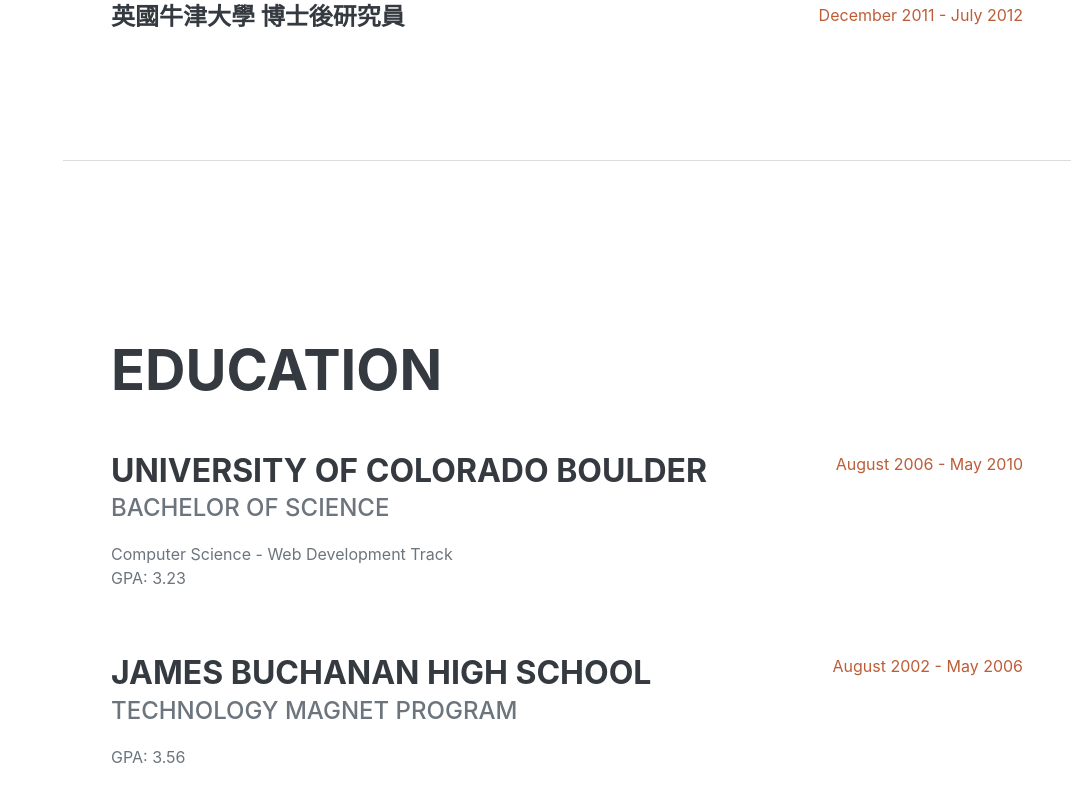
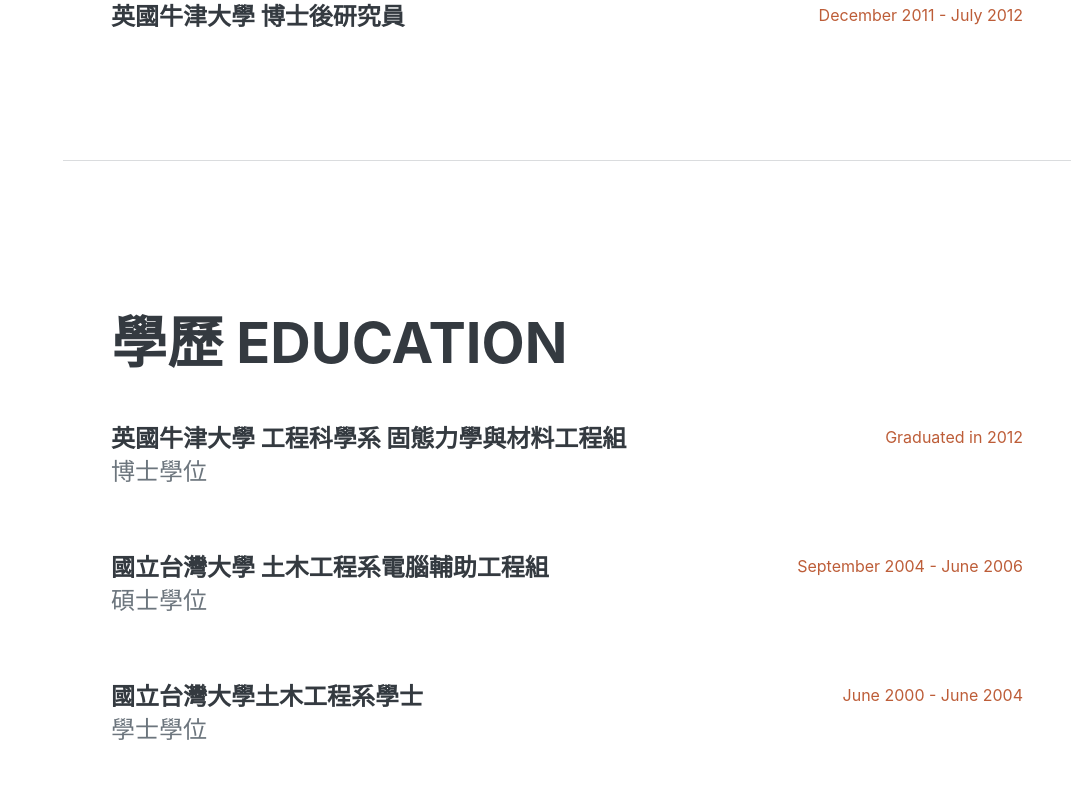
Before and after one commit to peter921123/ServiceLearningWebsite, a plain HTML site: page index.html in a window 1280 px wide. Shown: the part 1454-2256 px from the top of the page, without its empty margins (209-1280 px from the left). Drawn offline with nearby package versions, Linux system fonts and the light colour scheme; a web font is replaced by a local one.

Commit message:
更新學經歷

```diff
--- a/index.html
+++ b/index.html
@@ -26,8 +26,8 @@
             <div class="collapse navbar-collapse" id="navbarResponsive">
                 <ul class="navbar-nav">
                     <li class="nav-item"><a class="nav-link js-scroll-trigger" href="#about">About</a></li>
-                    <li class="nav-item"><a class="nav-link js-scroll-trigger" href="#experience">Experience</a></li>
-                    <li class="nav-item"><a class="nav-link js-scroll-trigger" href="#education">Education</a></li>
+                    <li class="nav-item"><a class="nav-link js-scroll-trigger" href="#experience">經歷 Experience</a></li>
+                    <li class="nav-item"><a class="nav-link js-scroll-trigger" href="#education">學歷 Education</a></li>
                     <li class="nav-item"><a class="nav-link js-scroll-trigger" href="#skills">Skills</a></li>
                     <li class="nav-item"><a class="nav-link js-scroll-trigger" href="#interests">Interests</a></li>
                     <li class="nav-item"><a class="nav-link js-scroll-trigger" href="#awards">Awards</a></li>
@@ -60,7 +60,7 @@
             <!-- Experience-->
             <section class="resume-section" id="experience">
                 <div class="resume-section-content">
-                    <h2 class="mb-5">Experience</h2>
+                    <h2 class="mb-5">經歷 Experience</h2>
                     <div class="d-flex flex-column flex-md-row justify-content-between mb-5">
                         <div class="flex-grow-1">
                             <h4 class="mb-0">國立陽明交通大學  牙醫學系 合聘副教授</h4>
@@ -109,23 +109,27 @@
             <!-- Education-->
             <section class="resume-section" id="education">
                 <div class="resume-section-content">
-                    <h2 class="mb-5">Education</h2>
+                    <h2 class="mb-5">學歷 Education</h2>
                     <div class="d-flex flex-column flex-md-row justify-content-between mb-5">
                         <div class="flex-grow-1">
-                            <h3 class="mb-0">University of Colorado Boulder</h3>
-                            <div class="subheading mb-3">Bachelor of Science</div>
-                            <div>Computer Science - Web Development Track</div>
-                            <p>GPA: 3.23</p>
+                            <h4 class="mb-0">英國牛津大學 工程科學系 固態力學與材料工程組</h4>
+                            <div class="subheading mb-3">博士學位</div>
                         </div>
-                        <div class="flex-shrink-0"><span class="text-primary">August 2006 - May 2010</span></div>
+                        <div class="flex-shrink-0"><span class="text-primary">Graduated in 2012</span></div>
                     </div>
-                    <div class="d-flex flex-column flex-md-row justify-content-between">
+                    <div class="d-flex flex-column flex-md-row justify-content-between mb-5">
                         <div class="flex-grow-1">
-                            <h3 class="mb-0">James Buchanan High School</h3>
-                            <div class="subheading mb-3">Technology Magnet Program</div>
-                            <p>GPA: 3.56</p>
+                            <h4 class="mb-0">國立台灣大學 土木工程系電腦輔助工程組</h4>
+                            <div class="subheading mb-3">碩士學位</div>
                         </div>
-                        <div class="flex-shrink-0"><span class="text-primary">August 2002 - May 2006</span></div>
+                        <div class="flex-shrink-0"><span class="text-primary">September 2004 - June 2006</span></div>
+                    </div>
+                    <div class="d-flex flex-column flex-md-row justify-content-between mb-5">
+                        <div class="flex-grow-1">
+                            <h4 class="mb-0">國立台灣大學土木工程系學士</h4>
+                            <div class="subheading mb-3">學士學位</div>
+                        </div>
+                        <div class="flex-shrink-0"><span class="text-primary">June 2000 - June 2004</span></div>
                     </div>
                 </div>
             </section>
```
